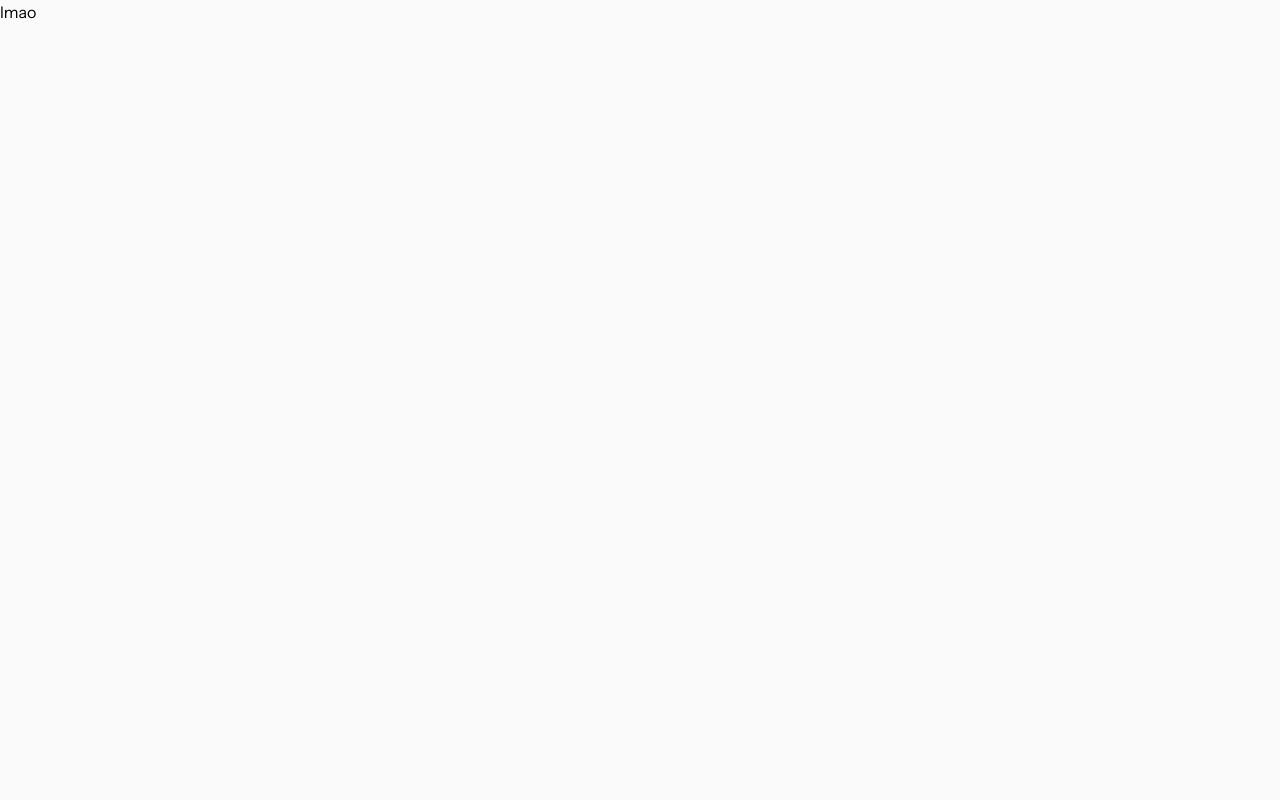
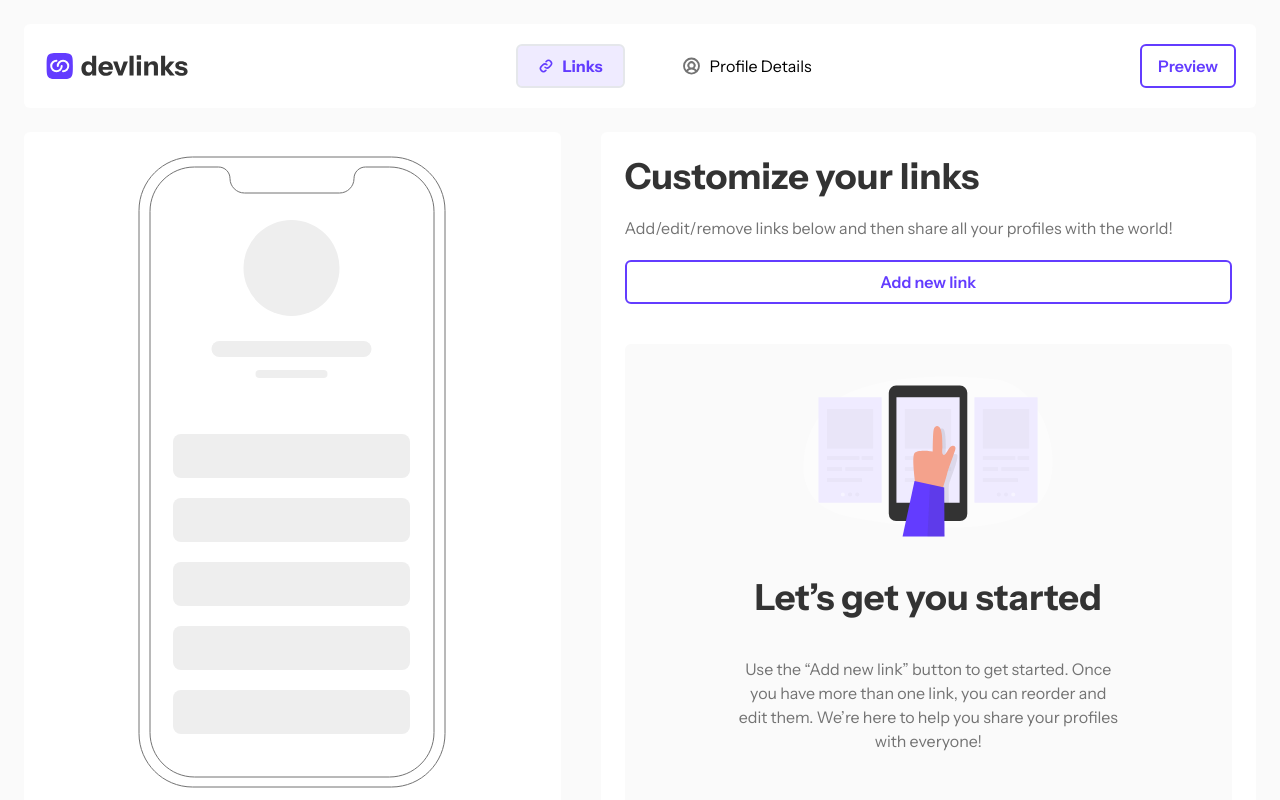
Before and after one commit to ijklmopffs/share-a-link, a Next.js app: page /home in a window 1280 px wide. Shown: the top 800 px of the page. Built offline with nearby package versions, Linux system fonts and the light colour scheme.

Commit message:
homepage added

```diff
--- a/app/home/page.tsx
+++ b/app/home/page.tsx
@@ -1,3 +1,75 @@
+"use client";
+
+import { useState } from "react";
+import Image from "next/image";
+import logo from "@/public/assets/images/logo-devlinks-large.svg";
+import logoSmall from "@/public/assets/images/logo-devlinks-small.svg";
+import iconPreview from "@/public/assets/images/icon-preview-header.svg";
+import LinksComponent from "@/components/LinksComponent";
+
 export default function Homepage() {
-  return <div>lmao</div>;
+  const [navState, setNavState] = useState<string>("links");
+
+  const handleEventClick = (eventName: string) => {
+    setNavState(eventName);
+  };
+
+  return (
+    <main className="p-6">
+      <div className="bg-white rounded-md flex items-center justify-between p-5">
+        <Image src={logo} alt="" className="w-36 h-8 hidden md:block" />
+        <Image src={logoSmall} alt="" className="md:hidden" />
+        <div className="flex items-center gap-4 md:gap-14">
+          <button
+            className={`flex items-center gap-2 ${
+              navState === "links"
+                ? "border-2 bg-lightPurple text-purple font-bold py-2 px-5 rounded-md"
+                : ""
+            }`}
+            onClick={() => handleEventClick("links")}
+          >
+            <svg
+              xmlns="http://www.w3.org/2000/svg"
+              width="16"
+              height="16"
+              fill={navState === "links" ? "#633CFF" : "#737373"}
+              viewBox="0 0 16 16"
+            >
+              <path d="M8.523 11.72a.749.749 0 0 1 0 1.063l-.371.371A3.751 3.751 0 1 1 2.847 7.85l1.507-1.506A3.75 3.75 0 0 1 9.5 6.188a.753.753 0 0 1-1 1.125 2.25 2.25 0 0 0-3.086.091L3.908 8.91a2.25 2.25 0 0 0 3.183 3.183l.37-.371a.748.748 0 0 1 1.062 0Zm4.63-8.874a3.756 3.756 0 0 0-5.305 0l-.371.37A.751.751 0 1 0 8.539 4.28l.372-.37a2.25 2.25 0 0 1 3.182 3.182l-1.507 1.507a2.25 2.25 0 0 1-3.086.09.753.753 0 0 0-1 1.125 3.75 3.75 0 0 0 5.144-.152l1.507-1.507a3.756 3.756 0 0 0 .002-5.307v-.001Z" />
+            </svg>{" "}
+            <span className="hidden md:inline-block">Links</span>
+          </button>
+          <button
+            className={`flex items-center gap-2 ${
+              navState === "profile"
+                ? "border-2 bg-lightPurple text-purple font-bold py-2 px-4 rounded-md"
+                : ""
+            }`}
+            onClick={() => handleEventClick("profile")}
+          >
+            <svg
+              xmlns="http://www.w3.org/2000/svg"
+              width="21"
+              height="20"
+              fill="none"
+              viewBox="0 0 21 20"
+            >
+              <path
+                fill={navState === "profile" ? "#633CFF" : "#737373"}
+                d="M10.5 1.563A8.437 8.437 0 1 0 18.938 10 8.447 8.447 0 0 0 10.5 1.562ZM6.716 15.357a4.688 4.688 0 0 1 7.568 0 6.54 6.54 0 0 1-7.568 0Zm1.596-5.982a2.188 2.188 0 1 1 4.376 0 2.188 2.188 0 0 1-4.376 0Zm7.344 4.683a6.523 6.523 0 0 0-2.265-1.83 4.062 4.062 0 1 0-5.782 0 6.522 6.522 0 0 0-2.265 1.83 6.562 6.562 0 1 1 10.304 0h.008Z"
+              />
+            </svg>{" "}
+            <span className="hidden md:inline-block">Profile Details</span>
+          </button>
+        </div>
+
+        <button className="text-purple border-2 border-purple py-2 px-4 rounded-md font-semibold">
+          <span className="hidden md:inline-block">Preview</span>
+          <Image src={iconPreview} alt="" className="md:hidden" />
+        </button>
+      </div>
+
+      <LinksComponent navState={navState} />
+    </main>
+  );
 }
--- /dev/null
+++ b/components/LinksComponent.tsx
@@ -0,0 +1,122 @@
+import Image from "next/image";
+import phoneIllustrator from "@/public/assets/images/illustration-phone-mockup.svg";
+import phoneIllustrator2 from "@/public/assets/images/illustration-empty.svg";
+import uploadIcon from "@/public/assets/images/icon-upload-image.svg";
+
+export default function LinksComponent({ navState }: any) {
+  return (
+    <main className="mt-6 flex justify-between gap-10">
+      <div className="bg-white rounded-md p-6 w-[45%] hidden lg:block">
+        <Image src={phoneIllustrator} alt="" className="mx-auto" />
+      </div>
+      <div className="bg-white rounded-md p-6 w-full lg:w-[55%]">
+        {navState === "links" && (
+          <>
+            <h1 className="text-darkGrey text-4xl font-bold">
+              Customize your links
+            </h1>
+            <p className="text-grey my-5">
+              Add/edit/remove links below and then share all your profiles with
+              the world!
+            </p>
+            <button className="w-full border-2 border-purple rounded-md py-2 text-purple font-semibold">
+              Add new link
+            </button>
+
+            <div className="bg-lightGrey my-10 rounded-md p-8 text-center">
+              <Image src={phoneIllustrator2} alt="" className="mx-auto" />
+              <h2 className="text-4xl text-darkGrey font-bold my-10">
+                Let’s get you started
+              </h2>
+              <p className="text-grey w-auto md:w-96 mx-auto my-10">
+                Use the “Add new link” button to get started. Once you have more
+                than one link, you can reorder and edit them. We’re here to help
+                you share your profiles with everyone!
+              </p>
+            </div>
+          </>
+        )}
+
+        {navState === "profile" && (
+          <>
+            <h1 className="text-darkGrey text-4xl font-bold">
+              Profile Details
+            </h1>
+            <p className="text-grey my-5">
+              Add your details to create personal touch to your profile.
+            </p>
+
+            <div className="bg-lightGrey my-10 rounded-md p-8 text-center flex flex-col md:flex-row md:items-center justify-between">
+              <h3 className="text-grey my-5 md:my-0 text-start md:text-center">
+                Profile Picture
+              </h3>
+              <div className="flex flex-col md:flex-row md:items-center gap-20">
+                <div className="bg-lightPurple flex flex-col items-center py-10 px-5">
+                  <Image src={uploadIcon} alt="" />
+                  <button>Upload Image</button>
+                </div>
+                <p className="text-start w-[17rem] text-grey">
+                  Image must be below 1024x1024px. Use PNG or JPG format.
+                </p>
+              </div>
+            </div>
+
+            <div className="bg-lightGrey my-10 rounded-md p-8 text-center">
+              <form action="" className="space-y-5">
+                <div className="flex flex-col md:flex-row md:items-center justify-between">
+                  <label
+                    htmlFor="firstName"
+                    className="text-grey text-start md:text-center"
+                  >
+                    First Name
+                  </label>
+                  <input
+                    type="text"
+                    id="firstName"
+                    placeholder="e.g. John"
+                    className="border-2 border-borders bg-white rounded-md w-full md:w-[30rem] p-2"
+                  />
+                </div>
+                <div className="flex flex-col md:flex-row md:items-center justify-between">
+                  <label
+                    htmlFor="lastName"
+                    className="text-grey text-start md:text-center"
+                  >
+                    Last Name
+                  </label>
+                  <input
+                    type="text"
+                    id="lastName"
+                    placeholder="e.g. Appleseed"
+                    className="border-2 border-borders bg-white rounded-md w-full md:w-[30rem] p-2"
+                  />
+                </div>
+                <div className="flex flex-col md:flex-row md:items-center justify-between">
+                  <label
+                    htmlFor="email"
+                    className="text-grey text-start md:text-center"
+                  >
+                    Email
+                  </label>
+                  <input
+                    type="text"
+                    id="email"
+                    placeholder="e.g. email@example.com"
+                    className="border-2 border-borders bg-white rounded-md w-full md:w-[30rem] p-2"
+                  />
+                </div>
+              </form>
+            </div>
+          </>
+        )}
+
+        <hr />
+        <div className="flex justify-end">
+          <button className="bg-lightPurple mt-5 flex text-white rounded-md border-2 py-2 px-3">
+            Save
+          </button>
+        </div>
+      </div>
+    </main>
+  );
+}
```
